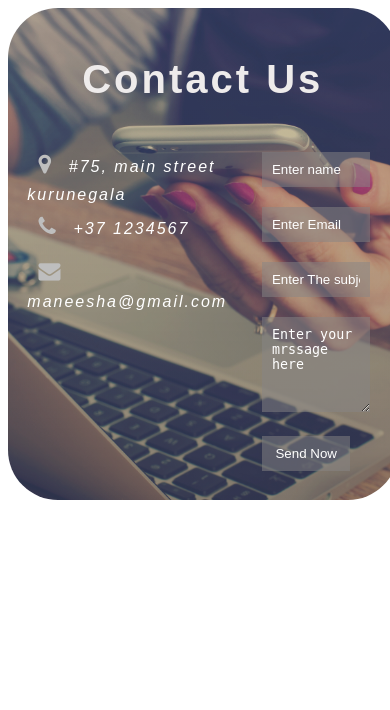
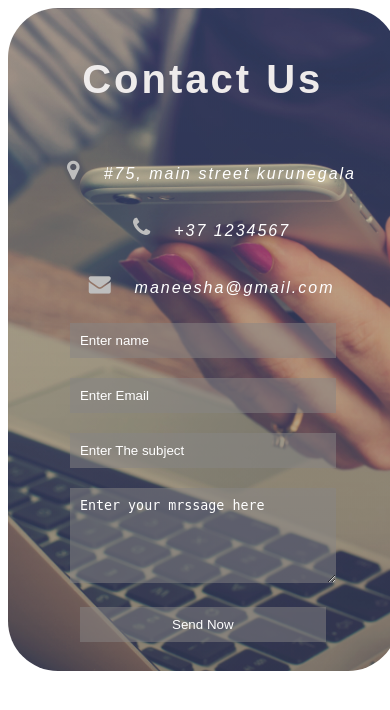
Before and after one commit to naveendperera/WAD-Assignment, a PHP site: page /contact-us.php in a window 390 px wide. Shown: the top 710 px of the page. Run offline with PHP 8.4, Linux system fonts and the light colour scheme.

Commit message:
mediaquaries added

```diff
--- a/styles.css
+++ b/styles.css
@@ -119,3 +119,14 @@ body {
     color: #fff;
     cursor: pointer;
   }
+  /* media queries */
+@media (max-width: 768px) {
+    #contact-section .contact-form {
+      display: block;
+      width: 100%;
+      text-align: center;
+    }
+    #contact-section .submit {
+      width: 60%;
+    }
+  }
```
